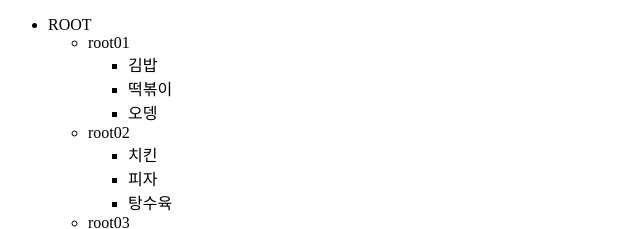
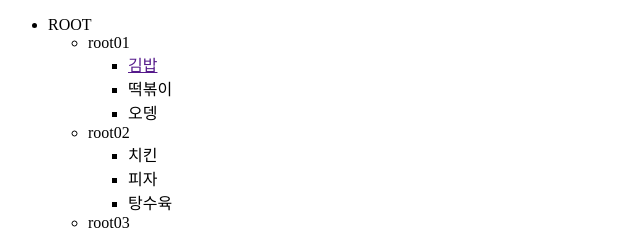
Before and after one commit to hyunbin1/Web_design, a plain HTML site: page Tree_view/tree.html in a window 1280 px wide. Shown: the top 229 px of the page, 0-640 px from the left. Drawn offline with Linux system fonts and the light colour scheme.

Commit message:
Known how to get link function in my html

```diff
--- a/Tree_view/tree.html
+++ b/Tree_view/tree.html
@@ -22,7 +22,8 @@
             <input type="checkbox" id="depth_root01" />
             <label for="depth_root01">root01</label>
             <ul>
-              <li>김밥</li>
+              <!-- 링크 넣는법 <a href=""></a>-->
+              <li><a href="">김밥</a></li>
               <li>떡볶이</li>
               <li>오뎅</li>
             </ul>
```
